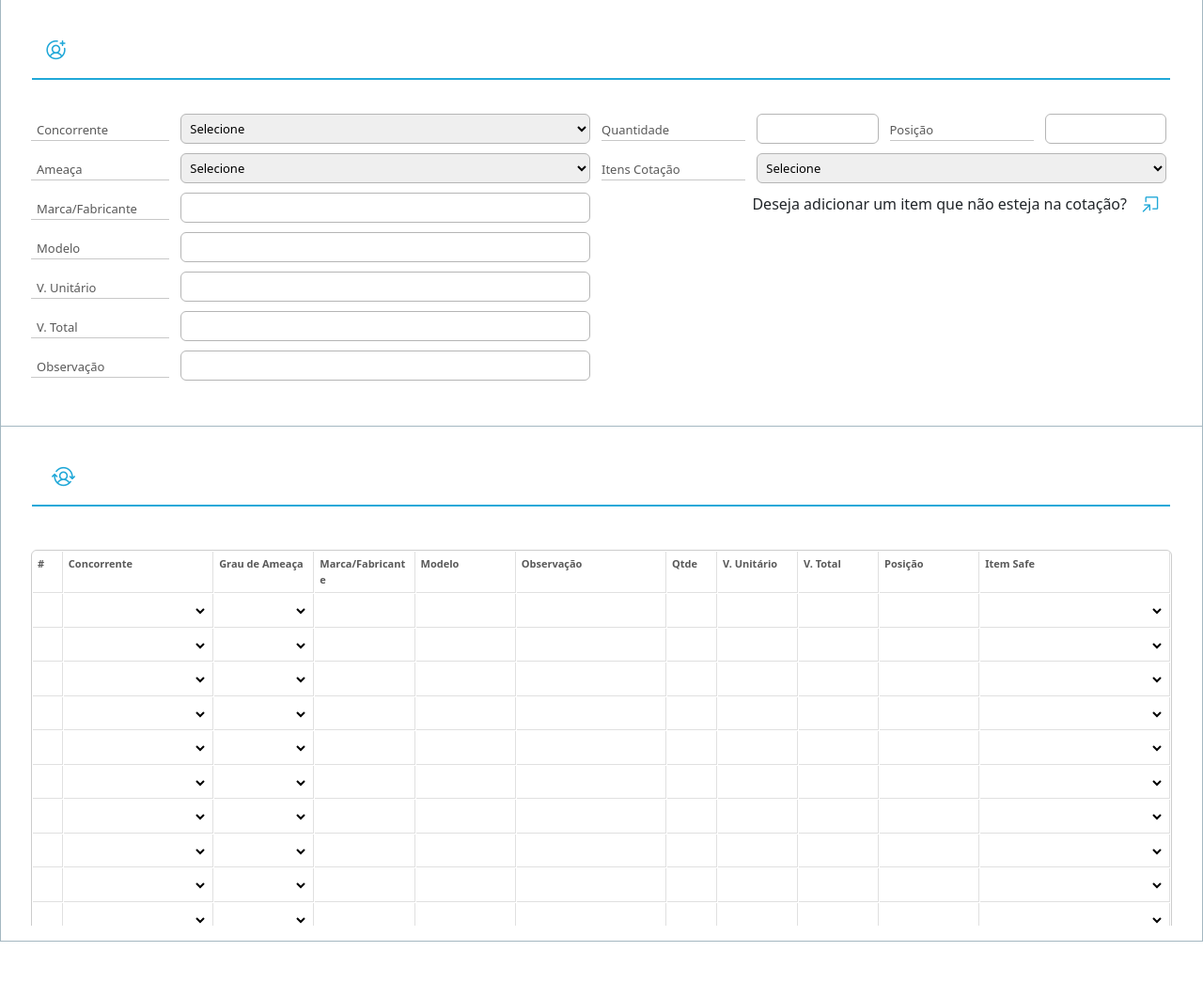
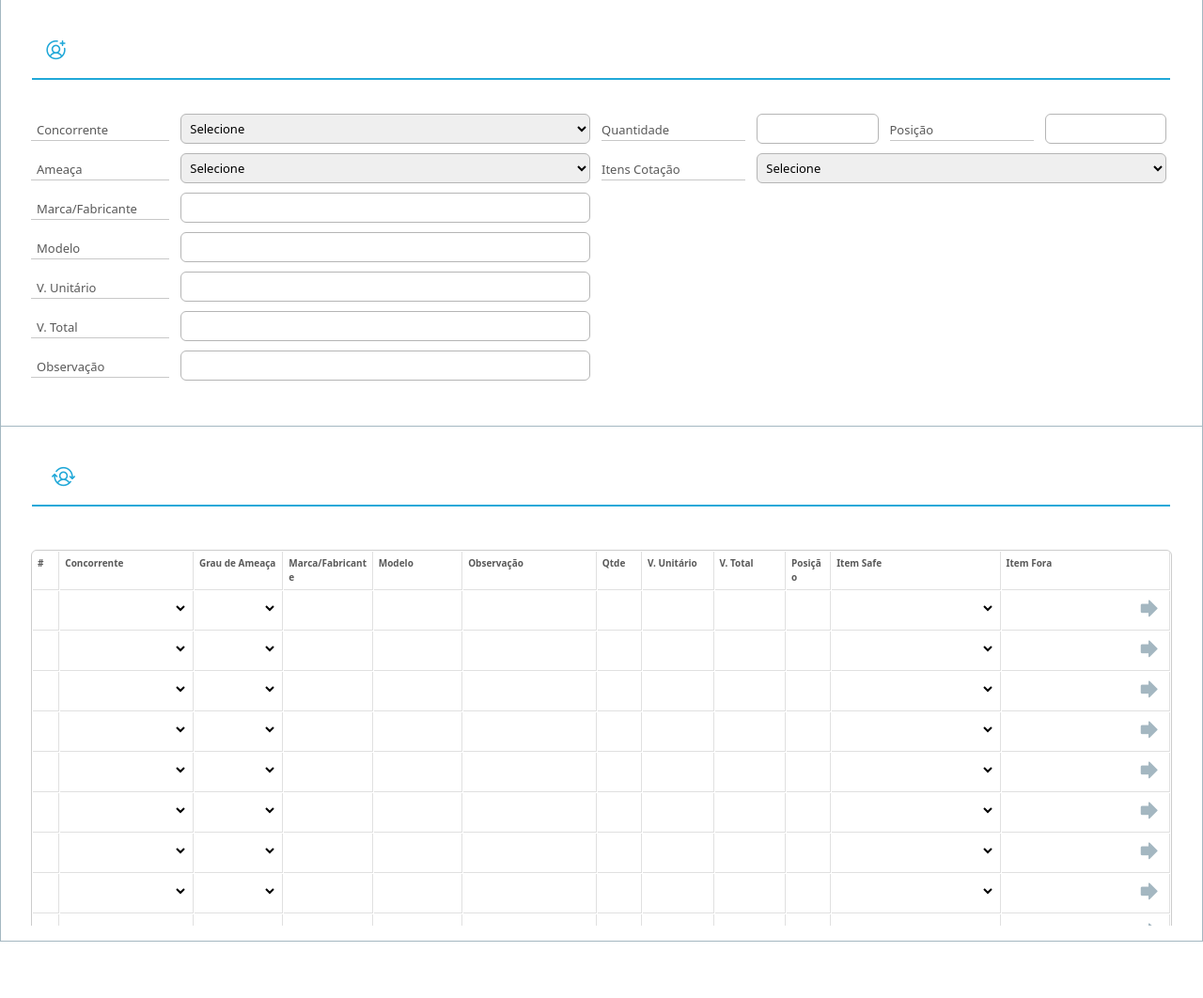
Before and after one commit to Dessamorim1/Sistema-Cotacoes-Flask, a Flask app: page /cotacao in a window 1280 px wide. Shown: the part 509-1571 px from the top of the page at 94% size. Run offline with Flask 3, Linux system fonts and the light colour scheme; the visitor is signed in with stand-in values (Sample User, id 1); lists and menus that the app fills with data are empty; some libraries are stand-ins or nearby versions.

Commit message:
feat: implementa lógica inicial no frontend com foco em melhorias futuras (JS)

```diff
--- a/criar_concorrente/criar_concorrentes.py
+++ b/criar_concorrente/criar_concorrentes.py
@@ -36,7 +36,8 @@ def criar_concorrente():
         "U_Posicao",
         "U_ValorUnit",
         "U_ValorTot",
-        "U_DocNum"
+        "U_DocNum",
+        "U_ItemCode"
     ]:
         add(campo)
 
--- a/static/css/style.css
+++ b/static/css/style.css
@@ -245,10 +245,11 @@ body {
 /* ============================= */
 /* === GRID DE CONCORRENTES === */
 /* ============================= */
+
 .concorrentes-grid {
   display: grid;
   grid-template-columns:
-    0.3fr 1.5fr 1fr 1fr 1fr 1.5fr 0.5fr 0.8fr 0.8fr 1fr 1.9fr;
+   0.3fr 1.5fr 1fr 1fr 1fr 1.5fr 0.5fr 0.8fr 0.8fr 0.5fr 1.9fr 1.9fr;
   gap: 1px;
   border: 1px solid #ccc;
   padding: 1px;
@@ -266,10 +267,10 @@ body {
   min-width: 0;
 }
 
-.concorrentes-grid>div:nth-child(-n+11) {
+.concorrentes-grid>div:nth-child(-n+12) {
   font-weight: 700;
   color: #595959;
-  font-size: 11px;
+  font-size: 10px;
   white-space: normal;
   word-break: break-word;
 }
--- a/static/js/app.js
+++ b/static/js/app.js
@@ -1,9 +1,11 @@
 let concorrentesCadastrados = [];
 let itensCadastrados = [];
+let codigosItens = [];
 let nomes = [];
 let CodeSelecionado = null;
 let linhaSelecionada = null;
-let payload = []
+let payload = [];
+let itensFora_cotacao = [];
 
 // Listeners
 
@@ -13,7 +15,6 @@ document.addEventListener('DOMContentLoaded', () => {
     carregar_concorrentes();
     GerarLinhas();
     pegar_linha();
-    abrirModal_Items();
 
     // Elementos
     const unit = document.getElementById("U_ValorUnit");
@@ -103,6 +104,7 @@ function GerarLinhas(qtd = 50) {
         <div>V. Total</div>
         <div>Posição</div>
         <div>Item Safe</div>
+        <div>Item Fora</div>
     `;
 
     for (let i = 0; i < qtd; i++) {
@@ -131,6 +133,12 @@ function GerarLinhas(qtd = 50) {
             <div><select class="items-safe">
                 <option value=""></option>
                 </select>
+            </div>
+             <div class="item-fora" style="display:flex; align-items:center; gap:4px;">
+            <input type="text" class="nome-item" readonly style="flex:1;" />
+            <button type="button" onclick="abrirModalItemSafe(this)" style="padding:2px 6px;"><i
+            class="ph-fill ph-arrow-fat-right modal-arrow"
+            style="color: #a4b7c1"></i></button>
             </div>
         `);
     }
@@ -184,17 +192,38 @@ async function carregar_itens(DocNum) {
 
         const lista = await response.json();
         itensCadastrados = lista;
-        console.log(itensCadastrados)
 
         const itens = document.getElementById("ItemCotacao");
-        if (!itens) return;
+        const modal = document.getElementById("itens-session");
+
+        if (!itens || !modal) return;
         itens.innerHTML = '<option value="">Selecione</option>';
+
         lista.forEach(c => {
             const option = document.createElement("option");
+            console.log(c);
             option.value = c.LineNum;
             option.textContent = c.ItemDescription;
             itens.appendChild(option);
         });
+
+        const optionNew = document.createElement("option");
+        optionNew.value = "999";
+        optionNew.textContent = "Item fora da cotação";
+        itens.appendChild(optionNew);
+
+        itens.onchange = function () {
+            if (this.value === "999") {
+                modal.style.display = "block";
+
+                carregar_filtro_itens("U_FOC_GRP", (code) => {
+                    carregarItensFiltradosGenerico("Item_Filtrado", code);
+                });
+
+            } else {
+                modal.style.display = "none";
+            }
+        };
 
     } catch (err) {
         alerta(
@@ -214,21 +243,25 @@ async function carregar_filtro_itens(selectId, onChangeCallback) {
         }
 
         const lista = await response.json();
-        // itensCadastrados = lista;
 
         const itens = document.getElementById(selectId);
         if (!itens) return;
-        itens.innerHTML = '<option value="">Selecione</option>';
+
+        const $itens = $(itens);
+
+        $itens.off('change');
+        $itens.empty().append('<option value="">Selecione</option>');
+
         lista.forEach(c => {
-            const option = document.createElement("option");
-            option.value = c.Code;
-            option.textContent = c.Name;
+            const option = new Option(c.Name, c.Code, false, false);
             itens.appendChild(option);
         });
 
+        $itens.val(null).trigger('change');
+
         if (onChangeCallback) {
-            itens.addEventListener("change", () => {
-                onChangeCallback(itens.value);
+            $itens.on("change", function () {
+                onChangeCallback(this.value);
             });
         }
 
@@ -337,6 +370,8 @@ async function buscar_cotacao() {
         await carregar_itens(DocNum);
         buscar_info_cotacao(document.getElementById("DocEntry").value);
         buscar_linhas_cotacao(DocNum);
+        const modal = document.getElementById("itens-session");
+        modal.style.display = "none";
 
     } catch (err) {
         mensagem_erro(err, "Erro ao buscar Cotação")
@@ -350,20 +385,30 @@ async function buscar_linhas_cotacao(DocNum) {
 
     const linhas = document.querySelectorAll(".concorrentes-grid div input, .concorrentes-grid div select");
 
-    for (let i = 0; i < linhas.length; i += 11) {
-        const camposLinha = Array.from(linhas).slice(i, i + 11);
+    for (let i = 0; i < linhas.length; i += 12) {
+        const camposLinha = Array.from(linhas).slice(i, i + 12);
 
         camposLinha[0].value = "";
+
         camposLinha[1].innerHTML = '<option value=""></option>';
-        camposLinha[2].innerHTML = '<option value=""></option><option value="Low">Baixo</option><option value="Medium">Médio</option><option value="High">Alto</option>';
+
+        camposLinha[2].innerHTML = `
+            <option value=""></option>
+            <option value="Low">Baixo</option>
+            <option value="Medium">Médio</option>
+            <option value="High">Alto</option>
+        `;
+
         for (let j = 3; j < 10; j++) {
             if (camposLinha[j]) camposLinha[j].value = "";
         }
-        camposLinha[10].value = '<option value=""></option>';
+
+        camposLinha[10].innerHTML = '<option value=""></option>';
     }
 
     try {
         const res = await fetch(`/api/buscar_cotacao_comp?DocNum=${encodeURIComponent(DocNum)}`);
+
         if (!res.ok) {
             let errData = {};
             try { errData = await res.json(); } catch { }
@@ -371,8 +416,8 @@ async function buscar_linhas_cotacao(DocNum) {
         }
 
         const dados = await res.json();
-        if (dados.length === 0) {
-            if (dados.length === 0) {
+        console.log(dados.length)
+        if (!dados || dados.length === 0) {
             const lista = Array.from(linhas);
             lista.forEach(campo => {
                 if (campo.tagName === 'SELECT') {
@@ -384,15 +429,26 @@ async function buscar_linhas_cotacao(DocNum) {
             });
             return;
         }
+
+        //  console.log(dados)
+        // codigosItens
+        dados.forEach(element => {
+            if (element.U_LineNum === '999') {
+                codigosItens.push(element);
+                console.log("FORA COTAÇÃO")
+                console.log(element)
             }
+        });
+
         const lista = Array.from(linhas);
+
         for (let i = 0; i < dados.length; i++) {
-            const campos = lista.slice(i * 11, (i + 1) * 11);
-            if (campos.length < 11) break;
+            const campos = lista.slice(i * 12, (i + 1) * 12);
+            if (campos.length < 12) break;
+
             const c = dados[i] || {};
 
-            campos[0].value = c.Code
-
+            campos[0].value = c.Code || "";
             const select = campos[1];
             select.innerHTML = '';
             concorrentesCadastrados.forEach(cOpt => {
@@ -402,7 +458,9 @@ async function buscar_linhas_cotacao(DocNum) {
                 select.appendChild(opt);
             });
 
-            const optionSelecionada = Array.from(select.options).find(opt => Number(opt.value) === Number(c.U_ComptID));
+            const optionSelecionada = Array.from(select.options)
+                .find(opt => Number(opt.value) === Number(c.U_ComptID));
+
             select.value = optionSelecionada ? optionSelecionada.value : "";
 
             campos[2].value = c.U_ThreatLevel || '';
@@ -415,17 +473,35 @@ async function buscar_linhas_cotacao(DocNum) {
             campos[9].value = c.U_Posicao || '';
 
             const itemSelect = campos[10];
+            itemSelect.classList.add("select-item");
             itemSelect.innerHTML = '';
+
             itensCadastrados.forEach(dOpt => {
                 const optItem = document.createElement("option");
                 optItem.value = dOpt.LineNum;
                 optItem.text = dOpt.ItemDescription;
                 itemSelect.appendChild(optItem);
             });
-            console.log("to chegando aq assim: ", itensCadastrados)
-            const optionItem = Array.from(itemSelect.options).find(opt1 => Number(opt1.value) === Number(c.U_LineNum));
+
+            const optionNew = document.createElement("option");
+            optionNew.value = "999";
+            optionNew.textContent = "Item fora da cotação";
+            itemSelect.appendChild(optionNew);
+
+            let optionItem = Array.from(itemSelect.options)
+                .find(opt => Number(opt.value) === Number(c.U_LineNum));
+
+            if (Number(c.U_LineNum) === 999) {
+                if (!optionItem) {
+                    optionItem = new Option("Item Fora da cotação", "999");
+                    itemSelect.add(optionItem);
+                } else {
+                    optionItem.text = "Item Fora da cotação";
+                }
+            }
             itemSelect.value = optionItem ? optionItem.value : "";
 
+            campos[11].value = c.U_ItemCode || '';
         }
 
     } catch (err) {
@@ -635,8 +711,16 @@ async function criar_concorrente() {
         }
 
         const lineNum = Number(itemValue);
+        const ItemCode = document.getElementById("Item_Filtrado").value.trim()
 
-        const concorrente = {
+        if (ItemCode === "" && lineNum === 999) {
+            alerta('warning', 'Item obrigatório', 'Selecione o item da cotação.');
+            btn.disabled = false;
+            return;
+        }
+        let concorrente = {};
+
+        concorrente = {
             U_DocNum: DocNum,
             U_LineNum: lineNum,
             U_ComptID: Number(concorrente_id),
@@ -647,8 +731,10 @@ async function criar_concorrente() {
             U_Observacao: document.getElementById("U_Observacao").value.trim(),
             U_Posicao: posicao,
             U_ValorUnit: valorUnit,
-            U_ValorTot: valorTot
+            U_ValorTot: valorTot,
+            U_ItemCode: Number(lineNum) === 999 ? ItemCode : ""
         }
+
         const data = await apiFetchJson('/api/criar_concorrente', {
             method: 'POST',
             headers: { 'Content-Type': 'application/json' },
@@ -676,8 +762,8 @@ function pegar_linha() {
     const linhas = document.querySelector(".concorrentes-grid");
     const linha = Array.from(linhas.children);
 
-    for (let i = 11; i < linha.length; i += 11) {
-        payload.push(linha.slice(i, i + 11));
+    for (let i = 12; i < linha.length; i += 12) {
+        payload.push(linha.slice(i, i + 12));
     }
 
     payload.forEach(linha => {
@@ -760,9 +846,26 @@ async function atualizar_concorrente() {
     }
 
     const lineValue = linhaSelecionada[10].querySelector("select").value;
+    const ItemCode = linhaSelecionada[11].querySelector("input").value;
 
-    if (lineValue === "") {
+    const line = Number(lineValue);
+
+    if (!lineValue) {
         await alerta('warning', 'Item obrigatório', 'Selecione o item da cotação.');
+        return;
+    }
+
+    if (line === 999 && !ItemCode) {
+        await alerta('warning', 'Item obrigatório', 'Informe o código do Item.');
+        return;
+    }
+
+    if (line !== 999 && ItemCode) {
+        await alerta(
+            'warning',
+            'Seleção inválida',
+            'Você não pode escolher um item da cotação e um item fora da cotação ao mesmo tempo.'
+        );
         return;
     }
 
@@ -778,8 +881,8 @@ async function atualizar_concorrente() {
             U_ValorUnit: validarNumero(linhaSelecionada[7].querySelector("input"), "Valor Unitário"),
             U_ValorTot: validarNumero(linhaSelecionada[8].querySelector("input"), "Valor Total"),
             U_Posicao: validarNumero(linhaSelecionada[9].querySelector("input"), "Posição"),
-            U_LineNum: Number(lineValue)
-
+            U_LineNum: Number(lineValue),
+            U_ItemCode: Number(lineValue) === 999 ? ItemCode : ""
         };
 
     } catch (err) {
@@ -909,11 +1012,19 @@ function parseValorBR(valor) {
 //Limpar campos
 
 function limpar_campos() {
-    const campos = ["concorrente", "U_ThreatLevel", "U_Marca", "U_Modelo", "U_Observacao", "U_Quantidade", "U_ValorUnit", "U_ValorTot", "U_Posicao", "U_LineNum", "ItemCotacao"]
+    const campos = ["concorrente", "U_ThreatLevel", "U_Marca", "U_Modelo", "U_Observacao", "U_Quantidade", "U_ValorUnit", "U_ValorTot", "U_Posicao", "U_LineNum", "ItemCotacao", "U_FOC_GRP"]
     campos.forEach(id => {
         const elemento = document.getElementById(id);
         if (!elemento) return;
+        if ($(elemento).hasClass("select2-hidden-accessible")) {
+            $(elemento)
+                .val(null)
+                .empty()
+                .append('<option value="">Selecione</option>')
+                .trigger('change');
+        } else {
             elemento.value = "";
+        }
     });
 }
 
@@ -1032,42 +1143,37 @@ async function chamar_logout() {
     }
 }
 
-// Modal Items
 
-function abrirModal_Items() {
+// ===== Modal Itens =====
 
-    const btnAbrir = document.querySelector(".btnAbrirItens");
-    const modal = document.getElementById("Modal-Itens");
+function abrirModalItemSafe(botao) {
+    const linha = botao.closest(".concorrentes-grid");
 
-    if (!btnAbrir || !modal) return;
+    const selects = linha.querySelectorAll(".select-item");
 
-    btnAbrir.addEventListener("click", (e) => {
+    const botoes = linha.querySelectorAll(".item-fora button");
+    const index = Array.from(botoes).indexOf(botao);
 
-        e.preventDefault();
+    const itemSelect = selects[index];
 
-        modal.style.display = "flex";
-
-        carregar_filtro_itens("U_FOC_GRP", (code) => {
-            carregarItensFiltradosGenerico("Item_Filtrado", code);
-        });
-
-    });
-
-    fecharModal_Items();
+    if (Number(itemSelect?.value) != 999) {
+        return alerta('warning', 'Item Safe incorreto', 'Você precisa informar que é um item fora da cotação primeiro.');
     }
 
-function fecharModal_Items() {
+    const container = botao.parentElement;
+    inputAtivo = container.querySelector(".nome-item");
 
-    const btnFechar = document.querySelector(".btnFecharItens");
-    const modal = document.getElementById("Modal-Itens");
+    document.getElementById("modalItemSafe").style.display = "flex";
 
-    if (!btnFechar || !modal) return;
+    document.getElementById("ItemsSafeModal").innerHTML = '<option value="">Carregando...</option>';
+    document.getElementById("ItemSafeModal").innerHTML = '<option value="">Selecione</option>';
 
-    btnFechar.addEventListener("click", (e) => {
+    carregar_filtro_itens("ItemsSafeModal", (code) => {
+        carregarItensFiltradosGenerico("ItemSafeModal", code, inputAtivo);
+    });
+}
 
-        e.preventDefault();
-        modal.style.display = "none";
-
-    });
-
+function fecharModalItemSafe() {
+    document.getElementById("modalItemSafe").style.display = "none";
+    inputAtivo = null;
 }
--- a/templates/index.html
+++ b/templates/index.html
@@ -340,8 +340,6 @@
                                         </div>
                                     </div>
                                     <div class="inputs-form">
-                                    </div>
-                                    <div class="inputs-form">
                                         <div class="row alg">
                                             <div class="col-xl-3 label">
                                                 <label>Itens Cotação</label>
@@ -353,12 +351,34 @@
                                             </div>
                                         </div>
                                     </div>
-                                    <!-- // Fazer modal -->
-                                    <div class="question">
-                                        <p>Deseja adicionar um item que não esteja na cotação?</p>
-                                        <button type="button" class="btnAbrirItens">
-                                            <i class="ph ph-arrow-square-in"></i>
+                                    <div class="col-12" id="itens-session">
+                                        <button type="button" class="btnFecharItens">
+                                            <i class="ph ph-x"></i>
                                         </button>
+                                        <div class="inputs-form">
+                                            <div class="row alg">
+                                                <div class="col-xl-3 label">
+                                                    <label>Filtro do Item</label>
+                                                </div>
+                                                <div class="col-xl-9 field">
+                                                    <select id="U_FOC_GRP">
+                                                        <option value="">Carregando itens...</option>
+                                                    </select>
+                                                </div>
+                                            </div>
+                                        </div>
+                                        <div class="inputs-form">
+                                            <div class="row alg">
+                                                <div class="col-xl-3 label">
+                                                    <label>Item</label>
+                                                </div>
+                                                <div class="col-xl-9 field">
+                                                    <select id="Item_Filtrado">
+                                                        <option value="">Selecione</option>
+                                                    </select>
+                                                </div>
+                                            </div>
+                                        </div>
                                     </div>
                                 </div>
                             </div>
@@ -376,6 +396,61 @@
                     </button>
                 </div>
             </section>
+            <!-- <div class="container-fluid mt-3">
+                <div class="table-responsive custom-table">
+
+                    <table class="table table-bordered align-middle">
+                        <thead>
+                            <tr>
+                                <th></th>
+                                <th>Concorrente</th>
+                                <th>Grau de Ameaça</th>
+                                <th>Marca/Fabricante</th>
+                                <th>Modelo</th>
+                                <th>Observação</th>
+                                <th>Qtde.</th>
+                                <th>V. Unitário</th>
+                                <th>V. Total</th>
+                                <th>Posição</th>
+                                <th>Item Safe</th>
+                                <th>Item Fora</th>
+                            </tr>
+                        </thead>
+
+                        <tbody>
+                            <tr>
+                                <td>1</td>
+                                <td><select class="form-select form-select-sm">
+                                        <option selected disabled>Selecione</option>
+                                        <option value=""></option>
+                                    </select></td>
+                                <td><select class="form-select form-select-sm">
+                                        <option selected disabled>Selecione</option>
+                                        <option value="tlLow">Baixo</option>
+                                        <option value="tlMedium">Médio</option>
+                                        <option value="tlHigh">Alto</option>
+                                    </select></td>
+                                <td></td>
+                                <td></td>
+                                <td></td>
+                                <td></td>
+                                <td></td>
+                                <td class="link"></td>
+                                <td></td>
+                                <td>
+                                    <select class="form-select form-select-sm items-safe">
+                                        <option selected disabled>Selecione</option>
+                                        <option value=""></option>
+                                    </select>
+                                </td>
+                                <td class="cotacao"> <span class="arrow"></span></td>
+                            </tr>
+
+                        </tbody>
+                    </table>
+
+                </div>
+            </div> -->
             <!-- Aba Concorrentes -->
             <div id="concorrentes" class="tab-content active">
                 <div class="aba-concorrentes">
@@ -391,6 +466,7 @@
                         <div>V. Total</div>
                         <div>Posição</div>
                         <div>Item Safe</div>
+                        <div>Item Fora</div>
 
                         <div><input type="hidden" class="rowno" readonly /></div>
                         <div><select class="grid-select conc">
@@ -417,6 +493,12 @@
                                 <option value=""></option>
                             </select>
                         </div>
+                        <div class="item-fora" style="display:flex; align-items:center; gap:4px;">
+                            <input type="text" class="nome-item" readonly style="flex:1;" />
+                            <button type="button" onclick="abrirModalItemSafe(this)" style="padding:2px 6px;"><i
+                                    class="ph-fill ph-arrow-fat-right modal-arrow"
+                                    style="color: #a4b7c1"></i></button>
+                        </div>
                     </div>
                 </div>
             </div>
@@ -433,37 +515,26 @@
             <p>O nome só pode possuir 15 caracteres.</p>
         </div>
     </div>
- <!-- Modal de itens -->
-    <div id="Modal-Itens">
+
+    <!-- Modal Item Safe -->
+    <div id="modalItemSafe" class="modal">
         <div class="modal-content">
-            <button type="button" class="btnFecharItens">
-                <i class="ph ph-x"></i>
-            </button>
-            <div class="inputs-form">
-                <div class="row alg">
-                    <div class="col-xl-3 label">
-                        <label>Filtro do Item</label>
-                    </div>
-                    <div class="col-xl-9 field">
-                        <select id="U_FOC_GRP">
-                            <option value="">Carregando itens...</option>
-                        </select>
-                    </div>
-                </div>
-            </div>
-            <div class="inputs-form">
-                <div class="row alg">
-                    <div class="col-xl-3 label">
-                        <label>Item</label>
-                    </div>
-                    <div class="col-xl-9 field">
-                        <select id="Item_Filtrado">
-                            <option value="">Selecione</option>
-                        </select>
-                    </div>
-                </div>
+            <span class="close" onclick="fecharModalItemSafe()">&times;</span>
+            <h3>Selecionar Item Safe</h3>
+
+            <div class="form-row-end">
+                <label>Selecione o Tipo do item:</label>
+                <select id="ItemsSafeModal" required>
+                    <option value="">Carregando itens...</option>
+                </select>
             </div>
 
+            <div class="form-row-end">
+                <label>Item Safe</label>
+                <select id="ItemSafeModal">
+                    <option value="">Selecione</option>
+                </select>
+            </div>
         </div>
     </div>
 </body>
```
Also changed, not shown: other parts of static/css/style.css (+56 -36 lines). Lines whose indentation alone changed are shown as unchanged.
